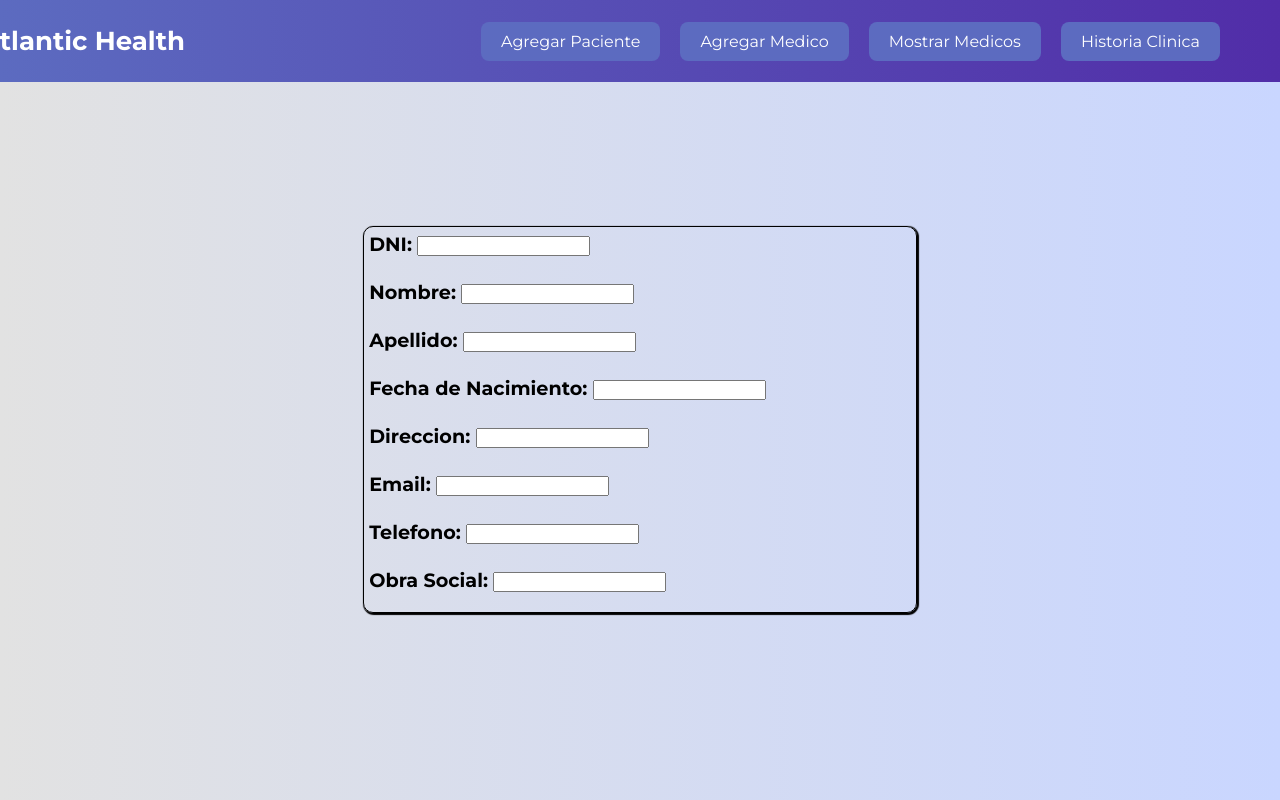
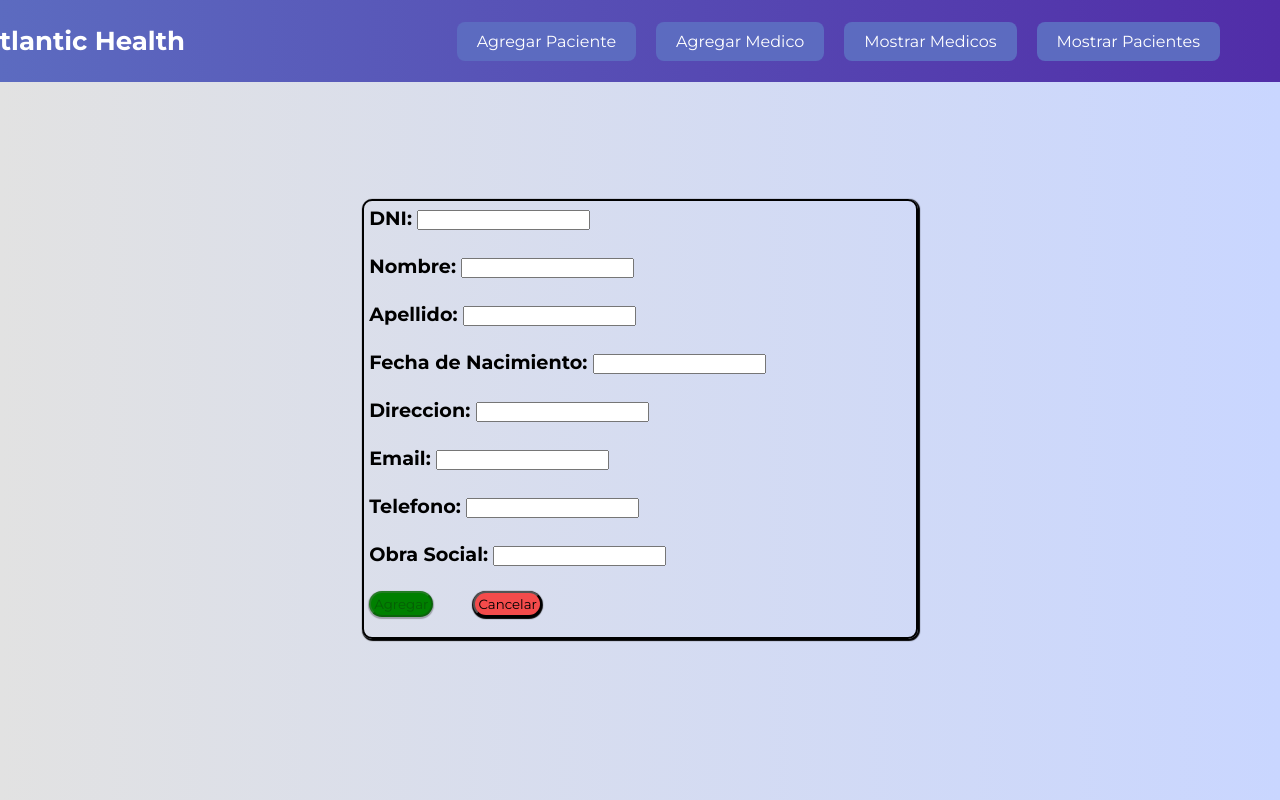
Before and after one commit to MatiasFigliuolo/TP-FINAL-HIS, an Angular app: page /add-patient in a window 1280 px wide. Built offline with nearby package versions, Linux system fonts and the light colour scheme.

Commit message:
Agregado listado de pacientes y medicos

```diff
--- a/src/app/add-medic/add-medic.component.html
+++ b/src/app/add-medic/add-medic.component.html
@@ -3,7 +3,7 @@
 <h1>Agregar nuevo Medico</h1>
 <br><br><br>
 <div class="formBox">
-    <form class="formStyle" [formGroup]="medicForm" (ngSubmit)="onSumbit()">
+    <form [formGroup]="medicForm" (ngSubmit)="onSumbit()">
         <strong>Nombre: </strong><input type="text" name="firstName" formControlName="firstName">
         <br><br>
         <strong>Apellido: </strong><input type="text" name="lastName"  formControlName="lastName">
--- a/src/app/add-patient/add-patient.component.css
+++ b/src/app/add-patient/add-patient.component.css
@@ -1,6 +1,7 @@
-.formStyle {
-    border: 1px solid black;
-    display: inline-block;
+.formBox
+{
+    border: 2px solid black;
+    display:inline-block ;
     font-size: larger;
     padding-top: 5px;
     padding-left: 5px;
@@ -9,3 +10,27 @@
     border-radius: 10px;
     box-shadow: 1px 1px 1px 1px;
 }
+
+.buttonClass
+{
+    border-radius: 15px;
+    padding: 3px;
+    box-shadow: 0 1px 1px 1px;
+    transition: 0.2s;
+}
+
+.buttonCancelar
+{
+    margin-left: 40px;
+    background-color: rgb(244, 75, 75);
+}
+
+.buttonConfirmar
+{
+    background-color: green;
+}
+
+.buttonClass:hover
+{
+    background-color: rgb(202, 201, 201);
+}
--- a/src/app/add-patient/add-patient.component.html
+++ b/src/app/add-patient/add-patient.component.html
@@ -1,21 +1,23 @@
 <app-nav></app-nav>
 <br><br>
 <div class="formBox">
-    <form class="formStyle" [formGroup]="patientForm" (ngSubmit)="onSumbit()">
-        <strong>DNI: </strong><input type="text" name="dni">
+    <form [formGroup]="patientForm" (ngSubmit)="onSubmit()">
+        <strong>DNI: </strong><input type="text" name="dni" formControlName="dni">
         <br><br>
-        <strong>Nombre: </strong><input type="text" name="name">
+        <strong>Nombre: </strong><input type="text" name="firstName" formControlName="firstName">
         <br><br>
-        <strong>Apellido: </strong><input type="text" name="lastName">
+        <strong>Apellido: </strong><input type="text" name="lastName" formControlName="lastName">
         <br><br>
-        <strong>Fecha de Nacimiento: </strong><input type="text" name="birthDate">
+        <strong>Fecha de Nacimiento: </strong><input type="text" name="birthDate" formControlName="birthDate">
         <br><br>
-        <strong>Direccion: </strong><input type="text" name="address">
+        <strong>Direccion: </strong><input type="text" name="address" formControlName="address">
         <br><br>
-        <strong>Email: </strong><input type="text" name="email">
+        <strong>Email: </strong><input type="text" name="email" formControlName="email">
         <br><br>
-        <strong>Telefono: </strong><input type="text" name="phoneNumber">
+        <strong>Telefono: </strong><input type="text" name="phoneNumber" formControlName="phone">
         <br><br>
-        <strong>Obra Social: </strong><input type="text" name="insurance">
+        <strong>Obra Social: </strong><input type="text" name="insurance" formControlName="insurance">
+        <br><br>
+        <button type="submit" class="buttonClass buttonConfirmar" [disabled]="!patientForm.valid">Agregar</button><button type="reset" class="buttonClass buttonCancelar">Cancelar</button>
     </form>
 </div>
--- a/src/app/add-patient/add-patient.component.ts
+++ b/src/app/add-patient/add-patient.component.ts
@@ -6,33 +6,33 @@ import { Patient } from '../modules/modules.module';
 @Component({
   selector: 'app-add-patient',
   templateUrl: './add-patient.component.html',
-  styleUrl: './add-patient.component.css'
+  styleUrls: ['./add-patient.component.css']
 })
 export class AddPatientComponent {
-  patientForm = new FormGroup ({
-    dni: new FormControl('',[Validators.required]),
-    firstName: new FormControl('',[Validators.required]),
-    lastName: new FormControl('',[Validators.required]),
-    birthDate : new FormControl('', [Validators.required]),
+  patientForm = new FormGroup({
+    dni: new FormControl('', [Validators.required]),
+    firstName: new FormControl('', [Validators.required]),
+    lastName: new FormControl('', [Validators.required]),
+    birthDate: new FormControl('', [Validators.required]),
     address: new FormControl(''),
-    email: new FormControl('', [Validators.required]),
-    phone: new FormControl('')
+    email: new FormControl('', [Validators.required, Validators.email]),
+    phone: new FormControl(''),
+    insurance: new FormControl('')
   });
 
-  constructor(private patientService : PatientService) {}
+  constructor(private patientService: PatientService) {}
 
-  onSumbit()
-  {
+  onSubmit() {
     let patient = new Patient();
     patient.dni = Number(this.patientForm.get('dni')?.value) || 0;
     patient.firstName = this.patientForm.get('firstName')?.value || '';
     patient.lastName = this.patientForm.get('lastName')?.value || '';
     patient.birthDate = this.patientForm.get('birthDate')?.value || '';
     patient.address = this.patientForm.get('address')?.value || '';
-    patient.email = this.patientForm.get('emil')?.value || '';
+    patient.email = this.patientForm.get('email')?.value || '';
     patient.phone = Number(this.patientForm.get('phone')?.value) || 0;
+    patient.insurance = this.patientForm.get('insurance')?.value || '';
 
     this.patientService.add(patient);
-
   }
 }
--- a/src/app/app-routing.module.ts
+++ b/src/app/app-routing.module.ts
@@ -5,12 +5,14 @@ import { MainPageComponent } from './main-page/main-page.component';
 import { AddMedicComponent } from './add-medic/add-medic.component';
 import { AddPatientComponent } from './add-patient/add-patient.component';
 import { MedicListComponent } from './medic-list/medic-list.component';
+import { ListPatientComponent } from './list-patient/list-patient.component';
 
 const routes: Routes = [
   {path: 'log-in', component: LogInComponent},
   {path: 'main-page', component: MainPageComponent},
   {path: 'list-medics', component: MedicListComponent},
   {path: 'add-medic', component: AddMedicComponent},
+  {path: 'list-patients', component: ListPatientComponent},
   {path: 'add-patient', component: AddPatientComponent},
   {path: '', redirectTo: 'log-in', pathMatch: 'full'},
   {path: '* *', component: PageTransitionEvent}
--- a/src/app/app.module.ts
+++ b/src/app/app.module.ts
@@ -11,6 +11,7 @@ import { LogInComponent } from './log-in/log-in.component';
 import { AddMedicComponent } from './add-medic/add-medic.component';
 import { AddPatientComponent } from './add-patient/add-patient.component';
 import { MedicListComponent } from './medic-list/medic-list.component';
+import { ListPatientComponent } from './list-patient/list-patient.component';
 
 @NgModule({
   declarations: [
@@ -21,6 +22,7 @@ import { MedicListComponent } from './medic-list/medic-list.component';
     AddMedicComponent,
     AddPatientComponent,
     MedicListComponent,
+    ListPatientComponent,
   ],
   imports: [
     BrowserModule,
--- /dev/null
+++ b/src/app/list-patient/list-patient.component.css
@@ -0,0 +1,8 @@
+.patientListStyle
+{
+    position: absolute;
+    top: 20%;
+    left: 2%;
+    width: 100%;
+    height: auto;
+}
--- /dev/null
+++ b/src/app/list-patient/list-patient.component.html
@@ -0,0 +1,20 @@
+<app-nav></app-nav>
+
+<div class="patientListStyle">
+<table class="table table-striped medicListStyle">
+    <thead>
+        <tr>
+            <th>Nombre</th>
+            <th>Apellido</th>
+            <th>Matricula</th>
+        </tr>
+    </thead>
+    <tbody>
+        <tr *ngFor="let medic of patientList">
+            <td>{{medic.firstName}}</td>
+            <td>{{medic.lastName}}</td>
+            <td>{{medic.dni}}</td>
+        </tr>
+    </tbody>
+  </table>
+</div>
--- /dev/null
+++ b/src/app/list-patient/list-patient.component.ts
@@ -0,0 +1,19 @@
+import { Component, OnInit } from '@angular/core';
+import { PatientService } from '../services/patient.service';
+import { Patient } from '../modules/modules.module';
+
+@Component({
+  selector: 'app-list-patient',
+  templateUrl: './list-patient.component.html',
+  styleUrl: './list-patient.component.css'
+})
+export class ListPatientComponent implements OnInit {
+patientList: Array<Patient>= [];
+
+  constructor(private patientService : PatientService){};
+
+
+  ngOnInit(): void {
+    this.patientList= this.patientService.getAll();
+  }
+}
--- a/src/app/nav/nav.component.html
+++ b/src/app/nav/nav.component.html
@@ -5,7 +5,7 @@
         <li class="nav-item"><a [routerLink]="[ '/add-patient']">Agregar Paciente </a></li>
         <li class="nav-item"><a [routerLink]="[ '/add-medic']">Agregar Medico</a></li>
         <li class="nav-item"><a [routerLink]="[ '/list-medics']">Mostrar Medicos</a></li>
-        <li class="nav-item"><a href="#">Historia Clinica</a></li>
+        <li class="nav-item"><a [routerLink]="[ '/list-patients']">Mostrar Pacientes</a></li>
       </ul>
   </div>
 </nav>
```
Also changed, not shown: 1 other file (tests, documents, lock files or other folders).
